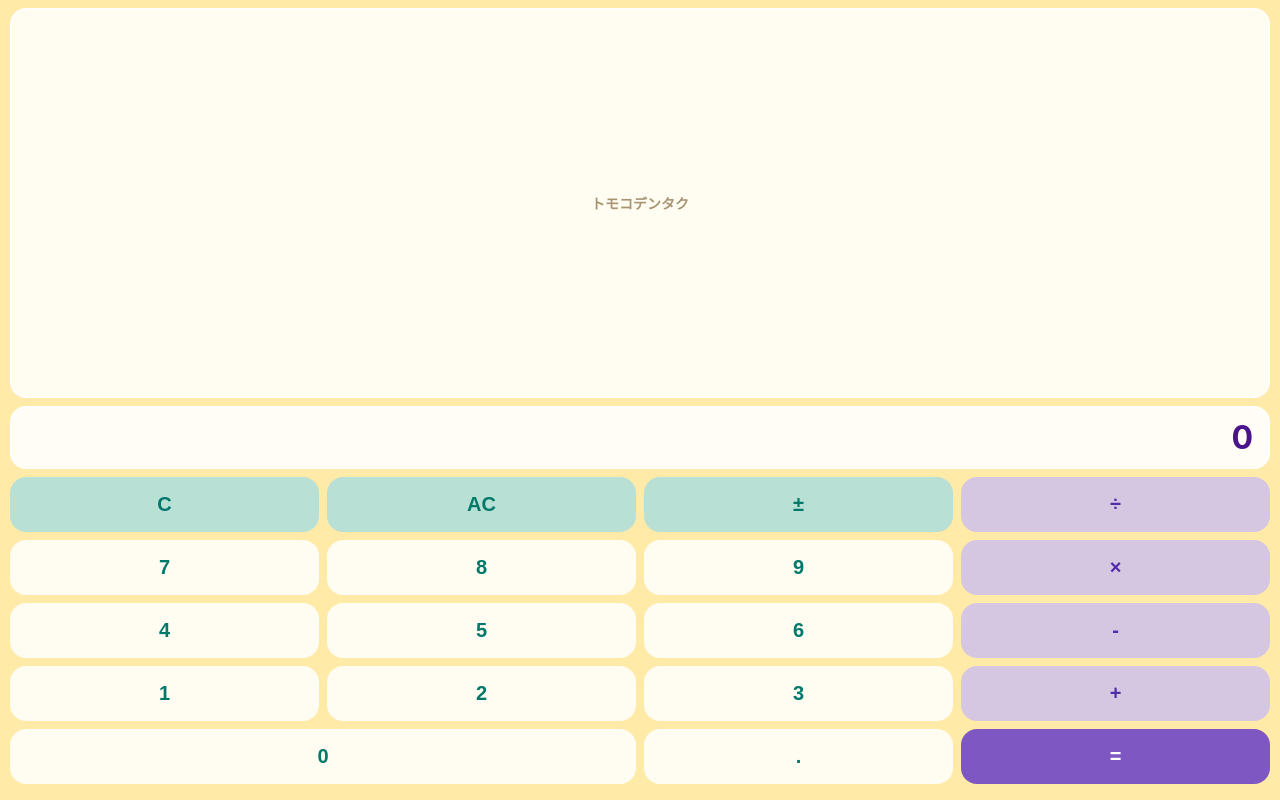
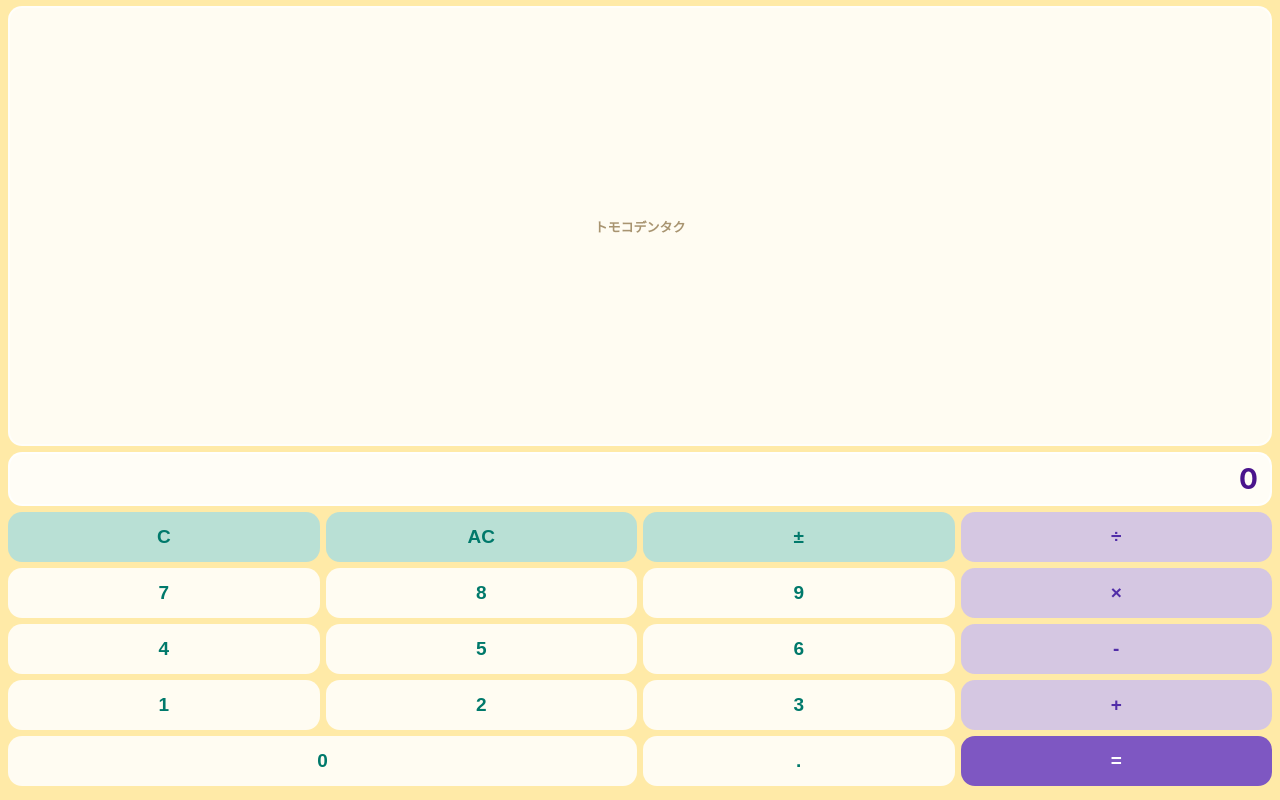
Before and after one commit to 95888s5y78-star/tomoko-calc, a plain HTML site: page index.html in a window 1280 px wide. Drawn offline with Linux system fonts and the light colour scheme.

Commit message:
Update index.html

```diff
--- a/index.html
+++ b/index.html
@@ -29,47 +29,46 @@
             height: 100%;
             height: 100dvh;
             background: transparent;
-            /* 下部にバッジ回避用のスペースを少しだけ持たせる */
-            padding: 8px 10px 16px 10px;
+            /* 下部の余白を少し確保してバッジと被らないようにする */
+            padding: 6px 8px 14px 8px;
             box-sizing: border-box;
             display: flex;
             flex-direction: column;
-            gap: 8px;
+            gap: 6px;
         }
 
-        /* 履歴エリアの高さを少し縮めて全体のバランスを取る */
         #history-display {
             background: rgba(255, 255, 255, 0.85);
             flex-grow: 1;
-            min-height: 60px;
+            min-height: 40px;
             border: 2px solid rgba(255, 255, 255, 0.6);
-            border-radius: 16px;
-            padding: 8px 12px;
+            border-radius: 14px;
+            padding: 6px 10px;
             overflow-y: auto;
             display: flex;
             flex-direction: column;
             justify-content: flex-end;
-            gap: 4px;
-            font-size: 15px;
+            gap: 3px;
+            font-size: 14px;
             color: #7e57c2;
         }
         .history-row {
             display: flex;
             justify-content: space-between;
-            line-height: 1.3;
+            line-height: 1.2;
         }
         .history-row.result {
             color: #5c6bc0;
             font-weight: bold;
             border-top: 1px dashed #d1c4e9;
-            margin-top: 4px;
-            padding-top: 4px;
+            margin-top: 3px;
+            padding-top: 3px;
         }
 
         #welcome-text {
             color: #a89470;
             text-align: center;
-            font-size: 14px;
+            font-size: 13px;
             font-weight: bold;
             margin: auto;
         }
@@ -77,32 +76,32 @@
         #main-display {
             background: rgba(255, 255, 255, 0.9);
             border: 2px solid rgba(255, 255, 255, 0.8);
-            border-radius: 16px;
-            padding: 10px 15px;
+            border-radius: 14px;
+            padding: 8px 12px;
             text-align: right;
-            font-size: 32px;
+            font-size: 28px;
             color: #4a148c;
             font-weight: bold;
             overflow: hidden;
             text-overflow: ellipsis;
             white-space: nowrap;
-            min-height: 35px;
+            min-height: 30px;
             flex-shrink: 0;
         }
 
         .button-grid {
             display: grid;
             grid-template-columns: repeat(4, 1fr);
-            gap: 8px;
+            gap: 6px;
             touch-action: manipulation;
             flex-shrink: 0;
         }
 
         .calc-btn {
             border: none;
-            border-radius: 16px;
-            padding: 16px 0;
-            font-size: 20px;
+            border-radius: 14px;
+            padding: 14px 0;
+            font-size: 19px;
             font-weight: bold;
             cursor: pointer;
             transition: background-color 0.2s, transform 0.1s;
@@ -272,6 +271,13 @@
         updateDisplay();
     }
 
+    (function() {
+        const originalHandleNumber = handleNumber;
+        window.handleNumber = function(num) {
+            originalHandleNumber(num);
+        };
+    })();
+
     function handlePlusMinus() {
         if (currentInput !== '0' && currentInput !== 'エラー') {
             currentInput = String(parseFloat(currentInput) * -1);
```
